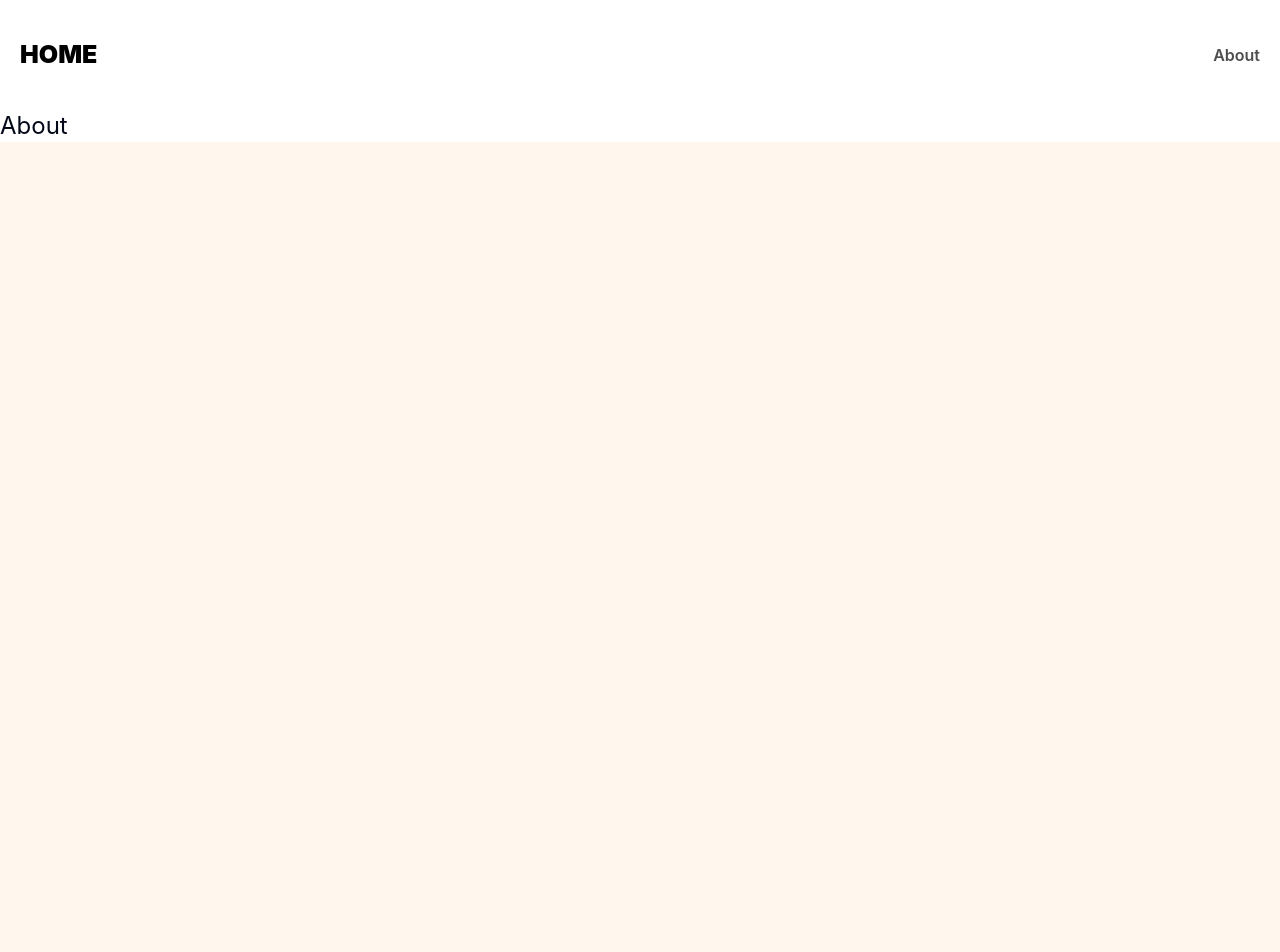
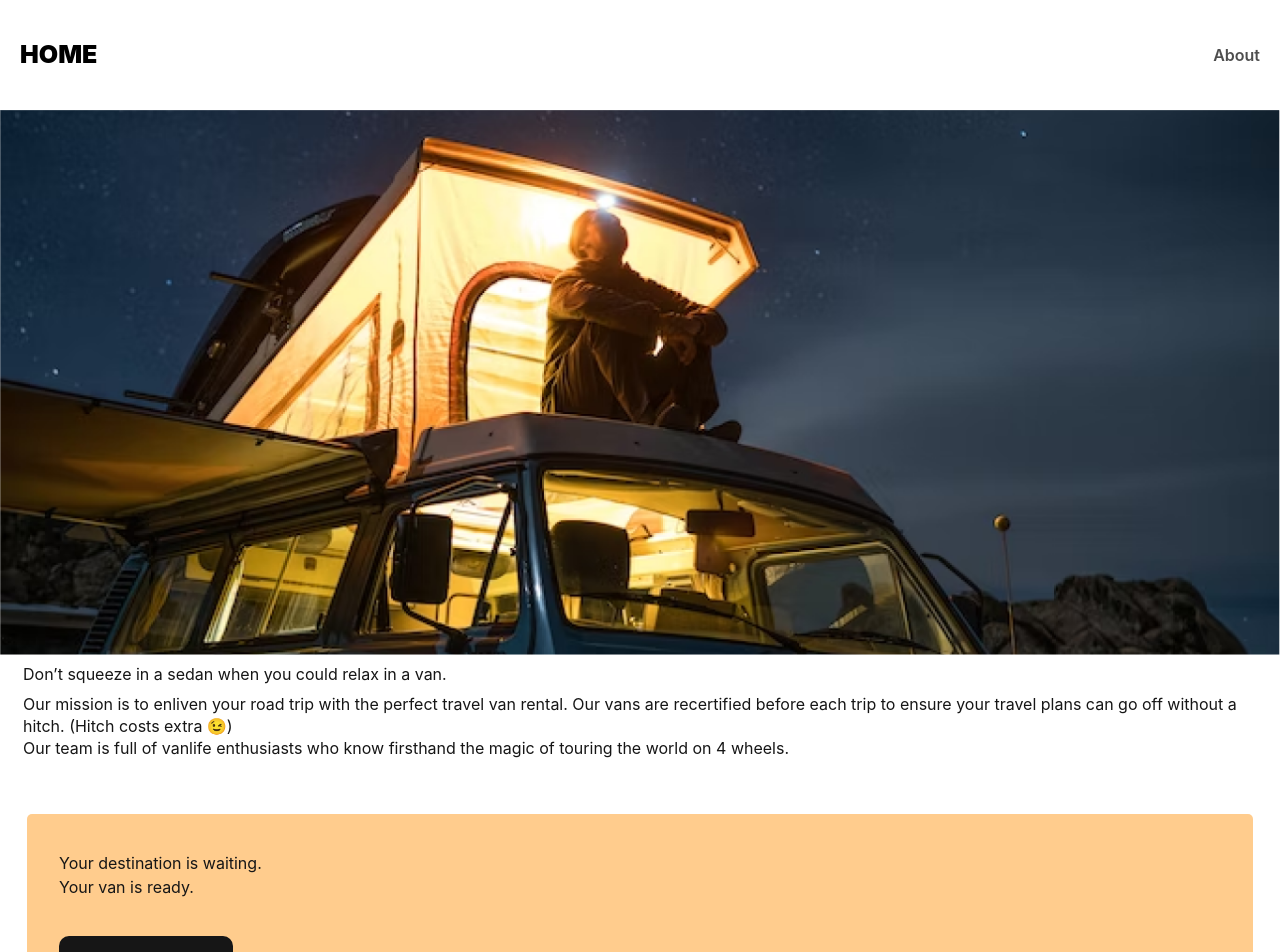
Before and after one commit to WarrenTyler/shad-van-go, a React (Vite) app: page /shad-van-go/about in a window 1280 px wide. Shown: the top 952 px of the page. Before the commit the page ends 800 px from the top, so only its background shows below. Built offline with nearby package versions, Linux system fonts and the light colour scheme.

Commit message:
feat: implement About page component
- Add hero image and page content
- Style the About page with CSS
- Include a call-to-action section with a link

```diff
--- a/src/pages/About.jsx
+++ b/src/pages/About.jsx
@@ -1,10 +1,33 @@
+import { Link } from "react-router-dom";
+import bgImg from "../assets/images/about-hero.png";
+
 const About = () => {
   return (
-    <h1
-      className="text-2xl"
-    >
-      About
-    </h1>
+    <div className="about-page-container">
+      <img src={bgImg} className="about-hero-image" />
+      <div className="about-page-content">
+        <h1>Don’t squeeze in a sedan when you could relax in a van.</h1>
+        <p>
+          Our mission is to enliven your road trip with the perfect travel van
+          rental. Our vans are recertified before each trip to ensure your
+          travel plans can go off without a hitch. (Hitch costs extra 😉)
+        </p>
+        <p>
+          Our team is full of vanlife enthusiasts who know firsthand the magic
+          of touring the world on 4 wheels.
+        </p>
+      </div>
+      <div className="about-page-cta">
+        <h2>
+          Your destination is waiting.
+          <br />
+          Your van is ready.
+        </h2>
+        <Link className="link-button" to="/vans">
+          Explore our vans
+        </Link>
+      </div>
+    </div>
   );
 }
 export default About
```
